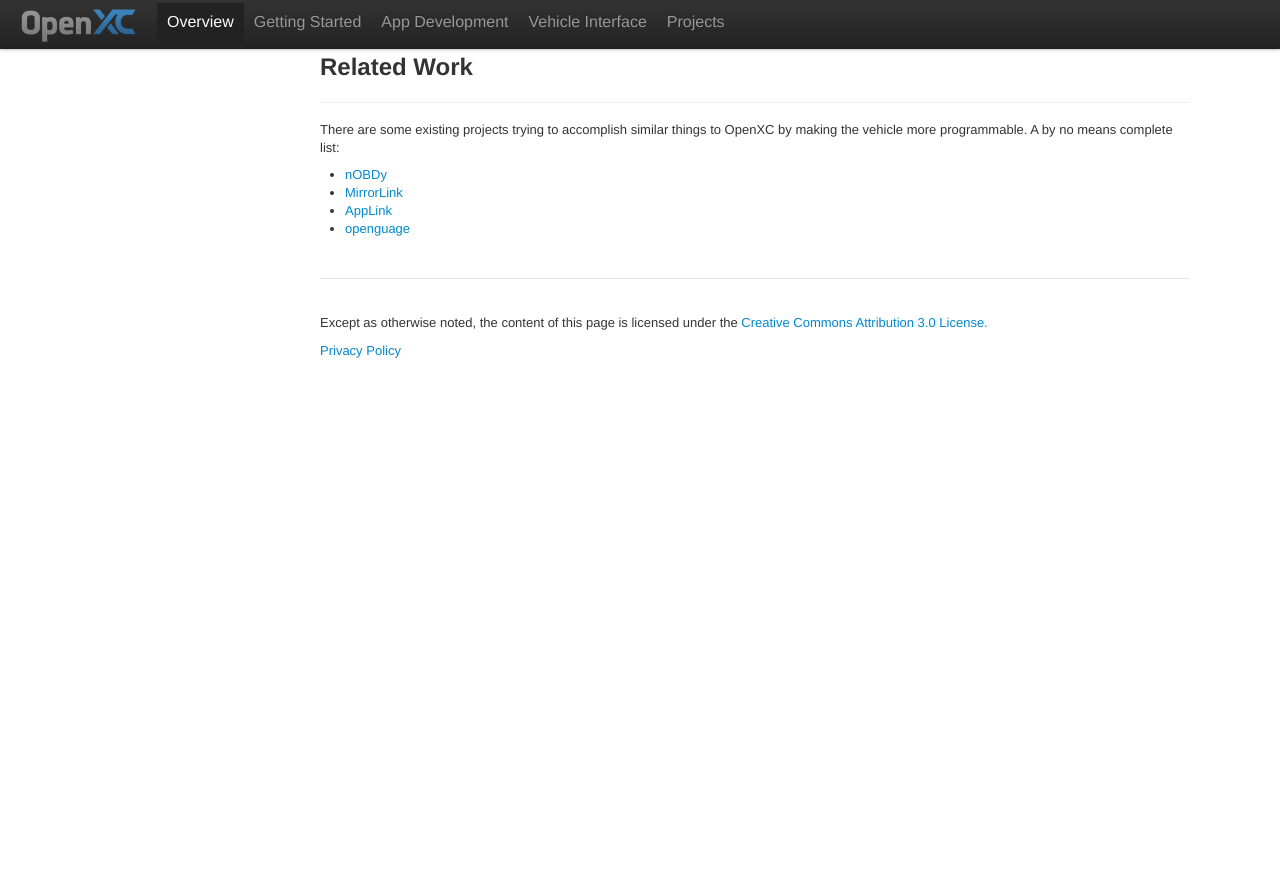
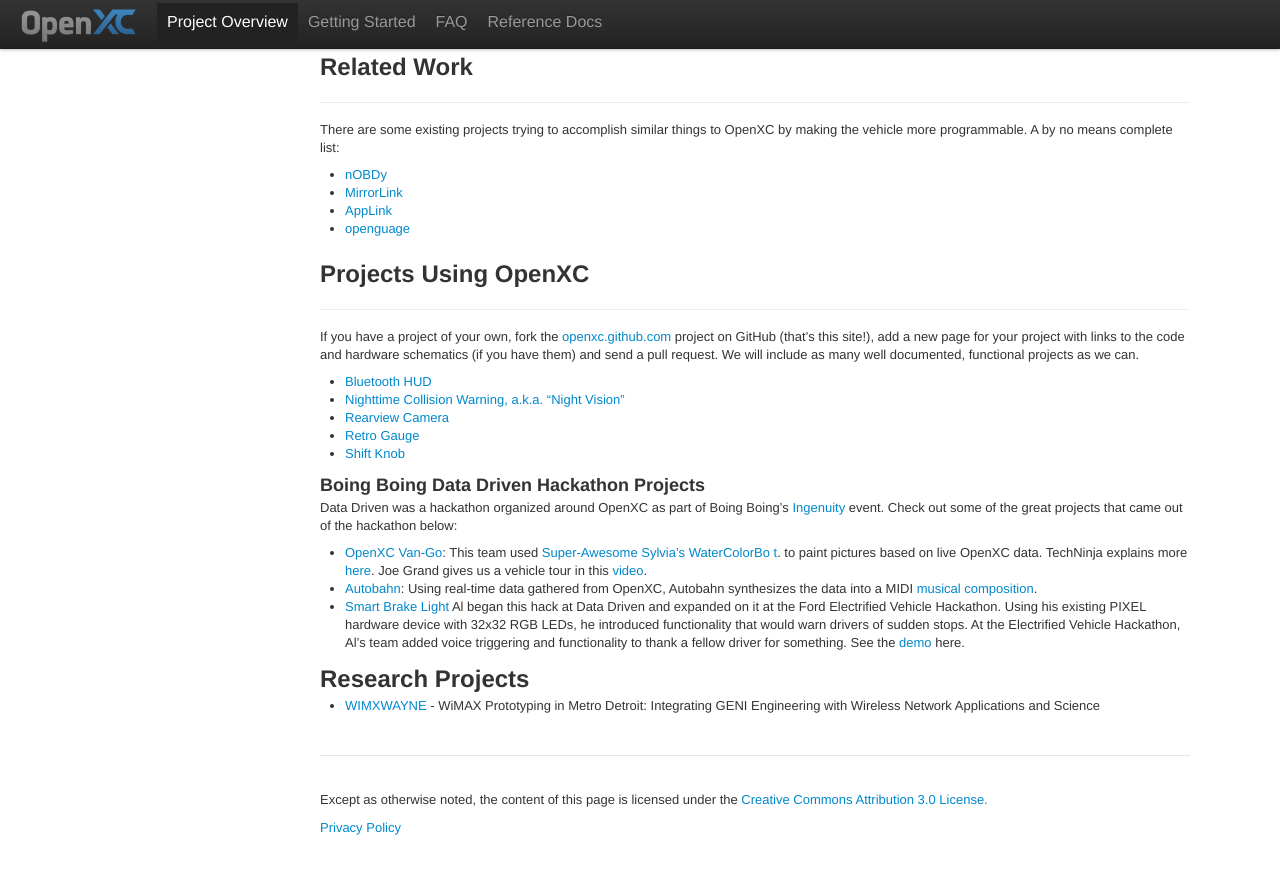
Before and after one commit to openxc/openxcplatform.com, a Jekyll site: the page built from overview/index.mkd, in a window 1280 px wide and 900 px high, scrolled down 1696 px. Shown: the top 874 px of the window. Built offline with Jekyll 4.4.1, drawn with Linux system fonts in a browser that asks for light colours; nearby versions of some CDN libraries; Markdown is read by kramdown in place of the engine named in the settings; before the commit the page ends 2142 px from its top, so only the background shows below that; some of the changed text lies outside the part shown.

Commit message:
ACTUALLY checking in all nav bar changes

```diff
--- a/_layouts/default.html
+++ b/_layouts/default.html
@@ -39,11 +39,10 @@
                 alt="OpenXC"/></a>
             <div class="nav-collapse">
                 <ul class="nav">
-                    <li class="{% if page.url contains 'overview' %}active{% endif %}"><a href="/overview/index.html">Overview</a></li>
+                    <li class="{% if page.url contains 'overview' %}active{% endif %}"><a href="/overview/index.html">Project Overview</a></li>
                     <li class="{% if page.url contains 'getting-started' %}active{% endif %}"><a href="/getting-started/index.html">Getting Started</a></li>
-                    <li class="{% if page.url contains 'android' %}active{% endif %}"><a href="/android/index.html">App Development</a></li>
-                    <li class="{% if page.url contains 'vehicle-interface' %}active{% endif %}"><a href="/vehicle-interface/index.html">Vehicle Interface</a></li>
-                    <li class="{% if page.url contains 'projects' %}active{% endif %}"><a href="/projects/index.html">Projects</a></li>
+                    <li class="{% if page.url contains 'android' %}active{% endif %}"><a href="/overview/faq.html">FAQ</a></li>
+                    <li class="{% if page.url contains 'vehicle-interface' %}active{% endif %}"><a href="/reference/index.html">Reference Docs</a></li>
                 </ul>
             </div>
         </div>
@@ -59,7 +58,7 @@
             <div class="well">
                 <ul class="nav nav-list">
                     <li class="nav-header">OpenXC</li>
-                    <li><a href="/overview/index.html">Overview</a></li>
+                    <li><a href="/overview/index.html">Project Overview</a></li>
                     <li><a href="/projects/index.html">Projects using OpenXC</a></li>
                     <li><a href="/overview/faq.html">F.A.Q.</a></li>
                     <li><a href="/overview/media.html">Media</a></li>
--- a/overview/index.mkd
+++ b/overview/index.mkd
@@ -130,3 +130,55 @@
 * [MirrorLink](http://www.mirrorlink.com)
 * [AppLink](http://developer.ford.com)
 * [openguage](http://code.google.com/p/opengauge/)
+
+
+
+<div class="page-header">
+    <h2>Projects Using OpenXC</h2>
+</div>
+
+
+If you have a project of your own, fork the [openxc.github.com][] project on GitHub
+(that's this site!), add a new page for your project with links to the code and
+hardware schematics (if you have them) and send a pull request. We will include
+as many well documented, functional projects as we can.
+
+* [Bluetooth HUD](/projects/bluetooth-hud.html)
+* [Nighttime Collision Warning, a.k.a. "Night Vision"](/projects/nightvision.html)
+* [Rearview Camera](/projects/rearview-camera.html)
+* [Retro Gauge](/projects/retro-gauge.html)
+* [Shift Knob](/projects/shift-knob.html)
+
+
+### Boing Boing Data Driven Hackathon Projects
+Data Driven was a hackathon organized around OpenXC as part of Boing
+Boing's
+<a href="http://boingboing.net/tag/ingenuity">Ingenuity</a> event.
+Check out some of the great projects that came out of the hackathon
+below:
+
+* [OpenXC Van-Go](http://boingboing.net/2013/09/03/car-tells-robot-artist-what-to.html): This team used [Super-Awesome Sylvia's](http://sylviashow.com/) [WaterColorBo    t](http://watercolorbot.com/).
+  to paint pictures based on live OpenXC data.  TechNinja explains
+  more <a
+  href="https://www.youtube.com/watch?feature=player_embedded&v=8xWfO5t02wI">here</a>.
+  Joe Grand gives us a vehicle tour in this <a
+  href="https://www.youtube.com/watch?v=VZedQH9FHiw">video</a>.
+* [Autobahn](http://boingboing.net/2013/09/04/car-composes-kraftwerkian-musi.html):
+  Using real-time data gathered from OpenXC, Autobahn synthesizes the
+  data into a MIDI [musical composition](https://www.youtube.com/watch?feature=player_embedded&v=dj-LJQyGjls#t=39).
+* [Smart Brake Light](http://ledpixelart.com/portfolio-item/smart-brake-light-prototype-2/)
+  Al began this hack at Data Driven and expanded on it at the Ford
+  Electrified Vehicle Hackathon.  Using his existing PIXEL hardware
+  device with 32x32 RGB LEDs, he introduced functionality that would
+  warn drivers of sudden stops.  At the Electrified Vehicle
+  Hackathon, Al's team added voice triggering and functionality to
+  thank a fellow driver for something.  See the
+  [demo](http://ledpixelart.com/portfolio-item/smart-brake-light-prototype-2/) here.
+
+## Research Projects
+
+* [WIMXWAYNE](http://groups.geni.net/geni/wiki/WIMXWAYNE) - WiMAX Prototyping in
+  Metro Detroit: Integrating GENI Engineering with Wireless Network Applications
+  and Science
+
+[openxc.github.com]: https://github.com/openxc/openxc.github.com
```
